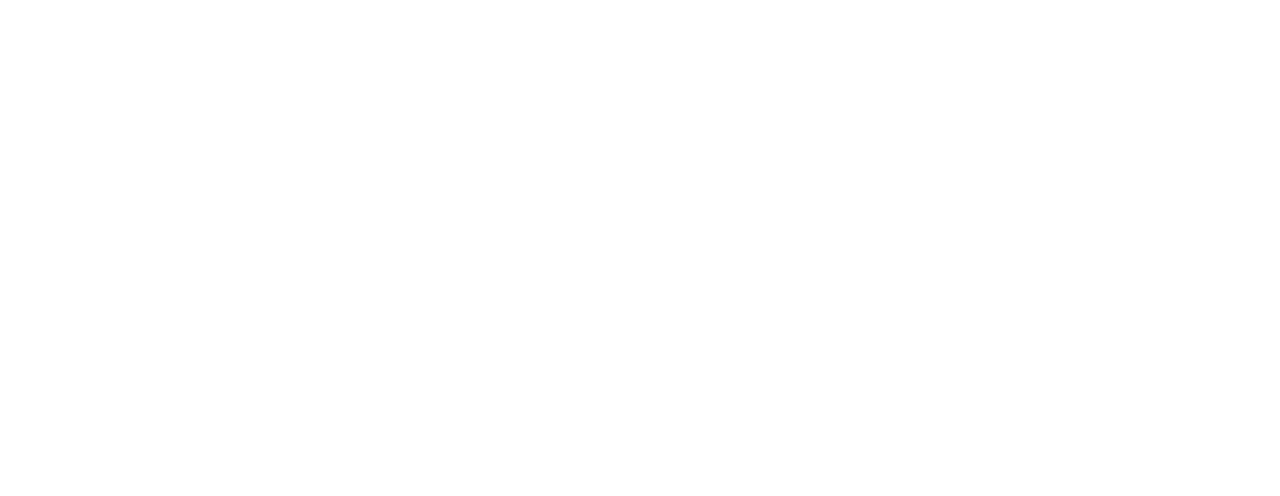
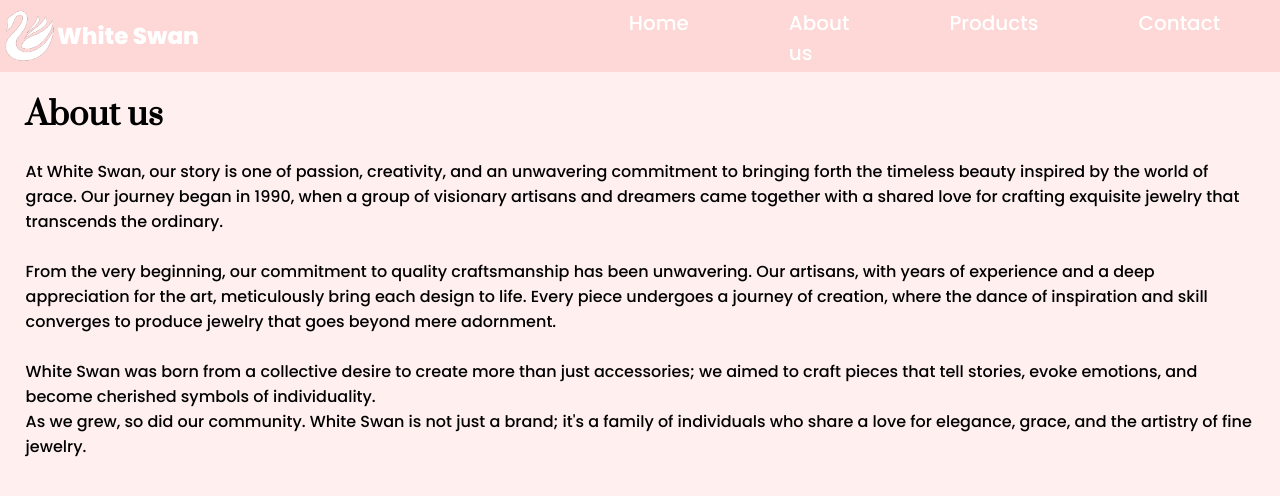
Before and after one commit to gertahoxha1/Projekti-ne-Web, a plain HTML site: page about.html in a window 1280 px wide. Drawn offline with Linux system fonts and the light colour scheme.

Commit message:
about us

```diff
--- /dev/null
+++ b/about.css
@@ -0,0 +1,73 @@
+*{
+    font-family: 'Poppins', sans-serif;
+
+}
+
+body{
+    background-color:#FFEFEF;
+    width: 100vw;
+    height: 100vh;
+    margin: 0;
+    padding: 0;
+    /* overflow-y:scroll ; */
+}
+
+.header{
+    background-color: #FED7D7;
+    height: 9vh;
+    display: flex;
+    align-items: center;
+}
+
+label{
+    display:none;
+}
+#toggle{
+    display: none;
+}
+
+.logo{
+   width: 50px;
+   border-radius: 15px;
+   margin-left: 5px;
+
+}
+.title{
+    display: flex;
+    color: white;
+    font-size: 23px;
+    font-weight: bold;
+    margin-left: 2px;
+}
+
+.lista{
+    list-style-type: none;
+    display: flex;
+    justify-content: flex-end;
+    gap: 100px;
+    font-weight: 500;
+    position:fixed;
+    left: 46%;
+    margin-top: 20px;
+    /* overflow: hidden; */
+
+}
+
+a{
+    text-decoration: none;
+    color: white;
+    font-size: 20px;
+    overflow: hidden;
+
+}
+
+h1{
+    font-family: Prata;
+    margin-left: 2%;
+
+}
+
+p{
+    margin-left: 2%;
+    margin-right: 2%;
+}
--- a/about.html
+++ b/about.html
@@ -4,9 +4,39 @@
     <meta charset="UTF-8">
     <meta name="viewport" content="width=device-width, initial-scale=1.0">
     <title>Document</title>
+    <link rel="stylesheet" href="about.css">
+    <link rel="preconnect" href="https://fonts.googleapis.com">
+    <link rel="preconnect" href="https://fonts.gstatic.com" crossorigin>
+    <link rel="preconnect" href="https://fonts.googleapis.com">
+    <link rel="preconnect" href="https://fonts.gstatic.com" crossorigin>
+    <link href="https://fonts.googleapis.com/css2?family=Poppins:ital,wght@0,200;0,500;0,800;1,200&family=Roboto:wght@100&display=swap" rel="stylesheet">
+    <link href="https://fonts.googleapis.com/css2?family=Poppins:ital,wght@0,200;0,800;1,200&family=Roboto:wght@100&display=swap" rel="stylesheet">
+    <link rel="stylesheet" type="text/css" href="//fonts.googleapis.com/css?family=Prata" />
 
 </head>
 <body>
+    <div class="header">
+        <img src="fotot/swan.png" alt="" class="logo">
+        <p class="title">White Swan</p>
+        <label for="toggle">&#9776;</label>
+            <input type="checkbox" id="toggle">
+            <ul class="lista">
+               <li> <a href="index.html">Home</a></li>
+                <li> <a href="about.html">About us</a></li>
+                <li> <a href="products.html">Products</a></li>
+                <li> <a href="contact.html">Contact</a></li>
+                <li> <a href="login.html">Log in</a></li>
+            </ul>
+        </div>
 
+        <h1>About us</h1>
+        <p>At White Swan, our story is one of passion, creativity, and an unwavering commitment to bringing forth the timeless beauty inspired by the world of grace. Our journey began in 1990, when a group of visionary artisans and dreamers came together with a shared love for crafting exquisite jewelry that transcends the ordinary. <br>
+
+           <br> From the very beginning, our commitment to quality craftsmanship has been unwavering. Our artisans, with years of experience and a deep appreciation for the art, meticulously bring each design to life. Every piece undergoes a journey of creation, where the dance of inspiration and skill converges to produce jewelry that goes beyond mere adornment. <br>
+
+           <br>  White Swan was born from a collective desire to create more than just accessories; we aimed to craft pieces that tell stories, evoke emotions, and become cherished symbols of individuality.
+          <br>  As we grew, so did our community. White Swan is not just a brand; it's a family of individuals who share a love for elegance, grace, and the artistry of fine jewelry.
+
+        </p>
 </body>
 </html>
```
